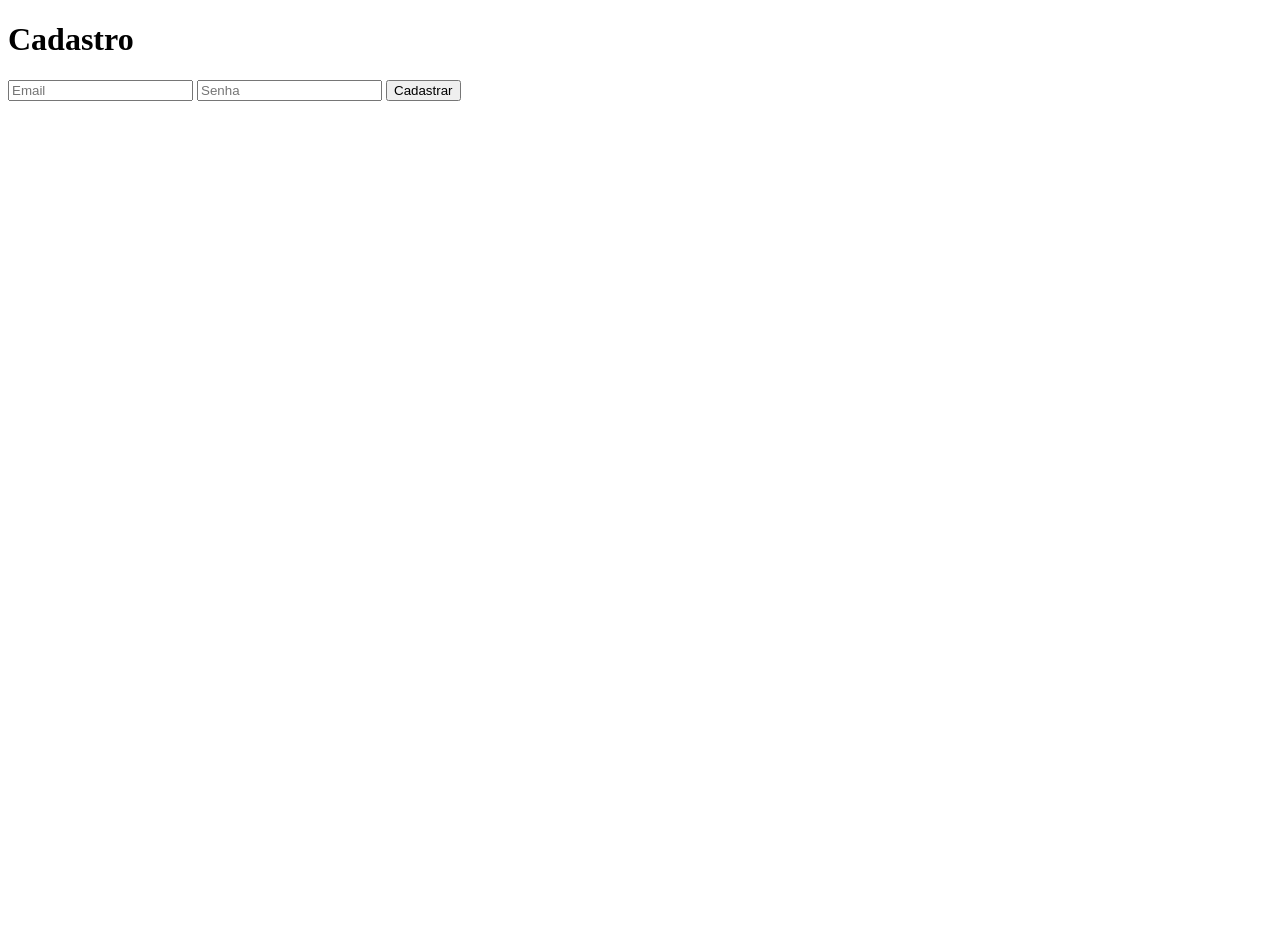
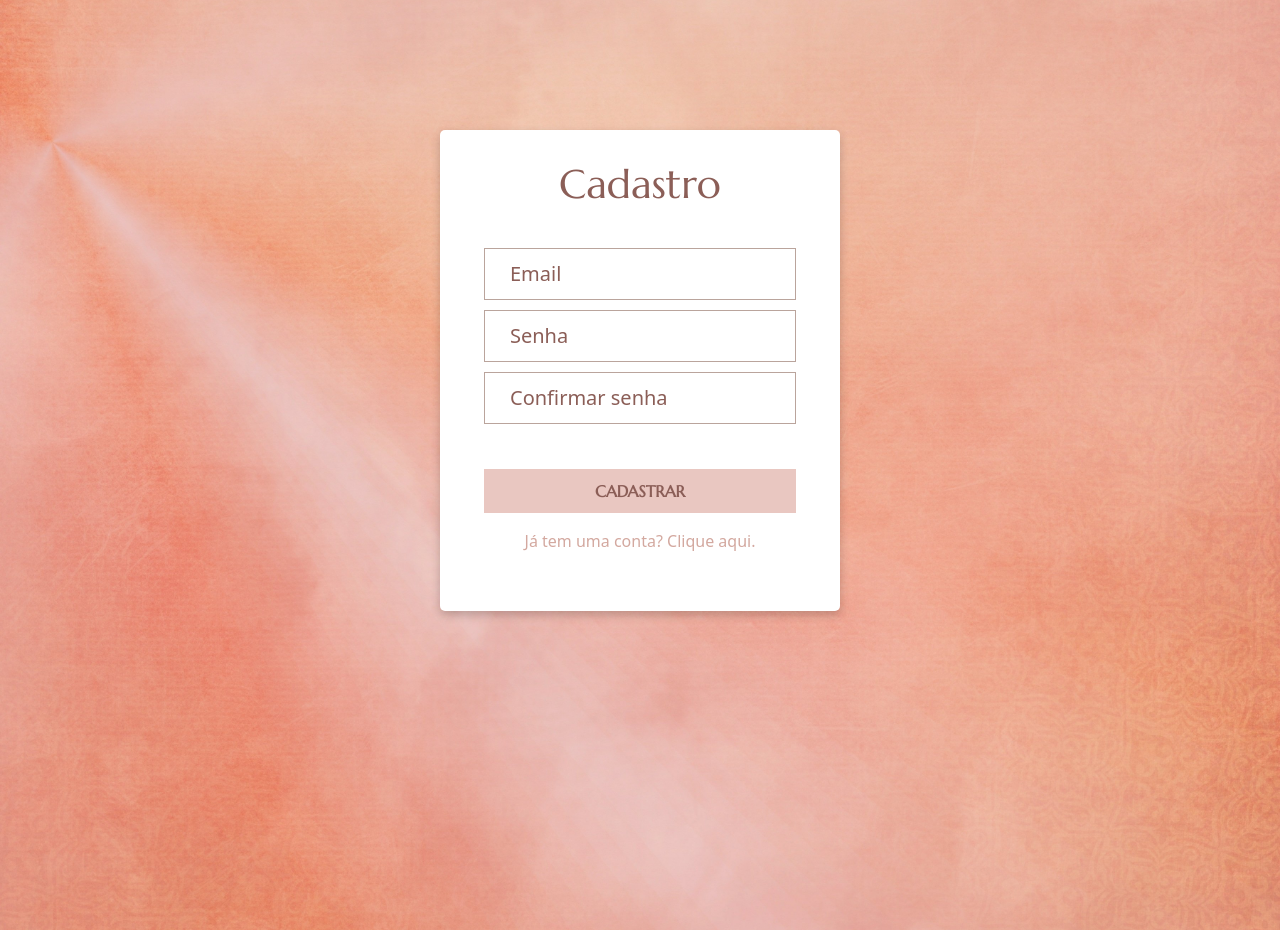
Before and after one commit to Lauraasn/venus, a website: page public/html/cadastro.html in a window 1280 px wide. Before the commit the page ends 800 px from the top, so only its background shows below. Drawn offline with Linux system fonts and the light colour scheme.

Commit message:
style: criar estilização para página de login e de cadastro e outras pequenas alterações
- Cria o arquivo 'main.css' para conter uma estilização global para todas as páginas
- Cria o arquivo 'form.css' para conter uma estilização para formulários em geral
- Renomeia 'Login.css' para 'login-cadastro.css' e adiciona a estilização para essas páginas
- Mudei a porta do servidor de '3000' para '8080' no 'index.js'
- Adiciona os links para as folhas de estilização 'main', 'login-cadastro', 'form' e 'bootstrap.min' nas páginas de login e cadastro, além de links para o 'Google Fonts' e a fonte 'Marcellus' em específico
- Adiciona um input para confirmar a senha em 'cadastro.html'
- Cria a lógica para confirmar a senha na função 'fazCadastro' do controller de profissionais
- Retira o acento agudo do arquivo da página de prontuário para que se chame 'prontuario.html'

```diff
--- a/index.js
+++ b/index.js
@@ -22,5 +22,5 @@ db.query("SELECT NOW()", (err, res) => {
   }
 });
 
-const PORT = process.env.PORT || 3000;
+const PORT = process.env.PORT || 8080;
 app.listen(PORT, () => console.log(`Servidor rodando na porta ${PORT}`));
--- a/public/css/Login.css
+++ /dev/null
@@ -1,19 +0,0 @@
-*{margin: 0;
-  padding: 0;}
-
-.gold-bg {
-    background-image: url('../../public/rosegold-bg.jpg');
-    background-size: cover;
-    background-position: center;
-    background-repeat: no-repeat;
-    height: 100vh;
-    width: 100vw;
-}
-
-.login-card {
-    width: 100%;
-    max-width: 400px;
-    background-color: rgba(255, 255, 255, 0.8);
-    border-radius: 10px;
-    box-shadow: 0px 4px 10px rgba(0, 0, 0, 0.2);
-}
--- /dev/null
+++ b/public/css/form.css
@@ -0,0 +1,31 @@
+.styled-form {
+  max-width: 500px;
+  padding: 2rem;
+}
+
+.styled-form-control {
+  flex-grow: 2;
+  max-width: 400px;
+  width: 100%;
+  border: 1px solid #baa49c;
+  border-radius: 0px;
+  box-shadow: none;
+  color: #8b5e57;
+  padding: 10px 25px;
+  margin-bottom: 10px;
+  font-size: 20px;
+}
+
+.styled-form-control::placeholder {
+  color: #8b5e57;
+  font-size: 20px;
+}
+
+.styled-form-control:focus {
+  box-shadow: none;
+  outline: 2px solid #baa49c;
+}
+
+.styled-form-control:hover {
+  outline: 2px solid #baa49c;
+}
--- /dev/null
+++ b/public/css/login-cadastro.css
@@ -0,0 +1,23 @@
+html {
+  overflow: hidden;
+}
+
+.gold-bg {
+  background-image: url("../img/rosegold-bg.jpg");
+  background-size: cover;
+  background-position: center;
+  background-repeat: no-repeat;
+  height: 100vh;
+  width: 100vw;
+}
+
+.login-card {
+  width: 100%;
+  max-width: 400px;
+  background-color: rgba(255, 255, 255);
+  border-radius: 5px;
+  box-shadow: 0px 4px 10px rgba(0, 0, 0, 0.2);
+  padding: 10px;
+  padding-top: 30px;
+  margin: 130px;
+}
--- /dev/null
+++ b/public/css/main.css
@@ -0,0 +1,55 @@
+* {
+  margin: 0;
+  padding: 0;
+}
+
+.marcellus-regular {
+  font-family: "Marcellus", serif;
+  font-weight: 400;
+  font-style: normal;
+}
+
+.heading-1 {
+  font-size: 2.5rem;
+  font-family: "Marcellus";
+  color: #8b5e57;
+  /* margin-bottom: 2rem; */
+  text-align: center;
+  width: 100%;
+}
+
+.styled-link {
+  color: #d3a89f;
+  text-decoration: none;
+}
+
+.styled-link:hover {
+  color: #8b5e57;
+}
+
+.styled-button {
+  width: 100%;
+  background-color: #e9c7c1;
+  border: none;
+  color: #8b5e57;
+  padding: 10px 0px;
+  margin-top: 35px;
+  font-weight: bold;
+  font-family: "Marcellus";
+  border-radius: 0px;
+}
+
+.styled-button:hover {
+  background-color: #d3a89f !important;
+  color: #8b5e57 !important;
+}
+
+.styled-button:active {
+  background-color: #d3a89f !important;
+  color: #8b5e57 !important;
+}
+
+.styled-button:focus {
+  background-color: #e9c7c1 !important;
+  color: #8b5e57 !important;
+}
--- a/public/html/cadastro.html
+++ b/public/html/cadastro.html
@@ -4,13 +4,51 @@
     <meta charset="UTF-8" />
     <meta name="viewport" content="width=device-width, initial-scale=1.0" />
     <title>Vênus</title>
+    <link rel="stylesheet" href="../css/main.css" />
+    <link rel="stylesheet" href="../css/login-cadastro.css" />
+    <link rel="stylesheet" href="../css/form.css" />
+    <link rel="stylesheet" href="../css/bootstrap.min.css" />
+    <link rel="preconnect" href="https://fonts.googleapis.com" />
+    <link rel="preconnect" href="https://fonts.gstatic.com" crossorigin />
+    <link
+      href="https://fonts.googleapis.com/css2?family=Marcellus&display=swap"
+      rel="stylesheet"
+    />
   </head>
-  <body>
-    <h1>Cadastro</h1>
-    <form action="/auth/cadastro" method="POST">
-      <input type="email" name="email" placeholder="Email" required />
-      <input type="senha" name="senha" placeholder="Senha" required />
-      <button type="submit">Cadastrar</button>
-    </form>
+  <body class="gold-bg">
+    <div
+      class="container-fluid d-flex flex-column justify-content-center align-items-center login-card"
+    >
+      <h1 class="heading-1">Cadastro</h1>
+      <form class="styled-form" action="/auth/cadastro" method="POST">
+        <input
+          class="styled-form-control"
+          type="email"
+          name="email"
+          placeholder="Email"
+          required
+        />
+        <input
+          class="styled-form-control"
+          type="password"
+          name="senha"
+          placeholder="Senha"
+          required
+        />
+        <input
+          class="styled-form-control"
+          type="password"
+          name="confirmaSenha"
+          placeholder="Confirmar senha"
+          required
+        />
+        <button class="styled-button mb-3" type="submit">CADASTRAR</button>
+        <p class="text-center">
+          <a class="styled-link" href="/login"
+            >Já tem uma conta? Clique aqui.</a
+          >
+        </p>
+      </form>
+    </div>
   </body>
 </html>
```
Also changed, not shown: public/html/login.html (+36 -7 lines), src/controllers/profissional.controller.js (+20 -7 lines), public/html/prontuario.html (renamed from public/html/prontuário.html).
